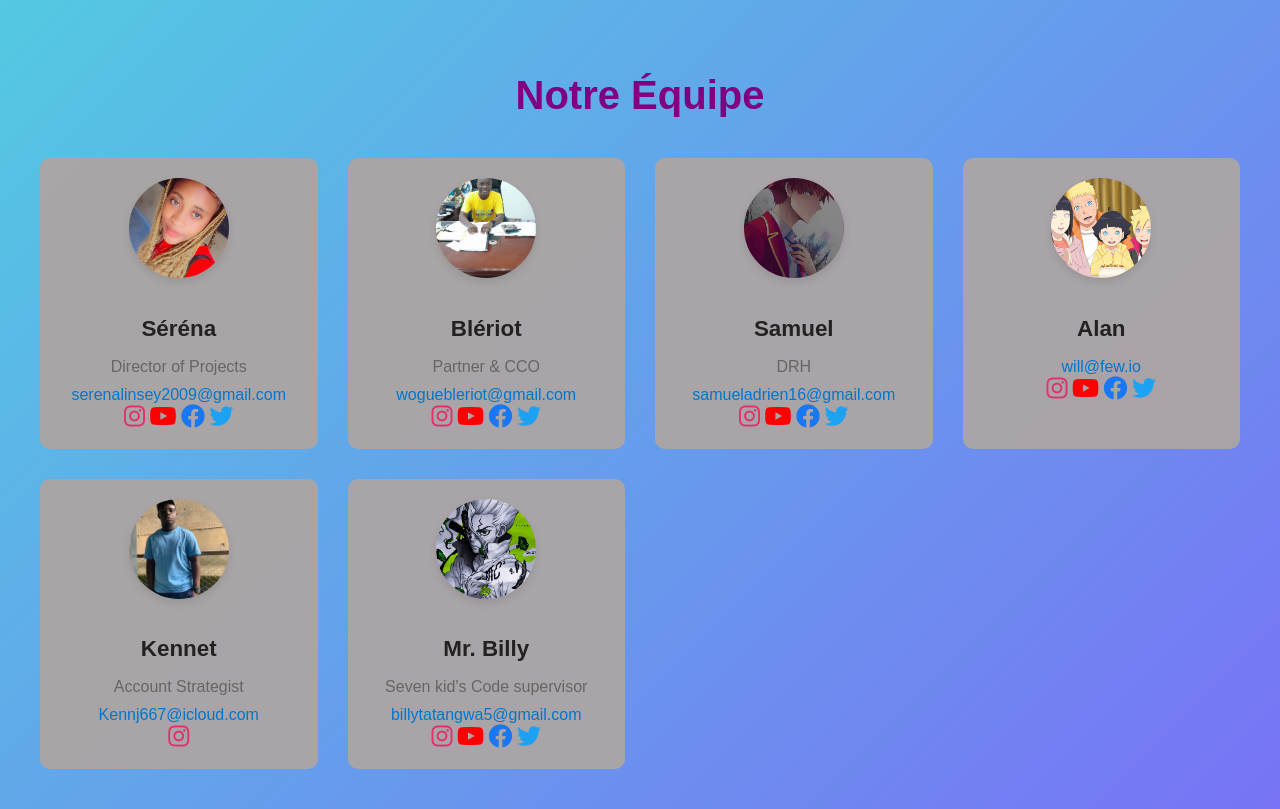
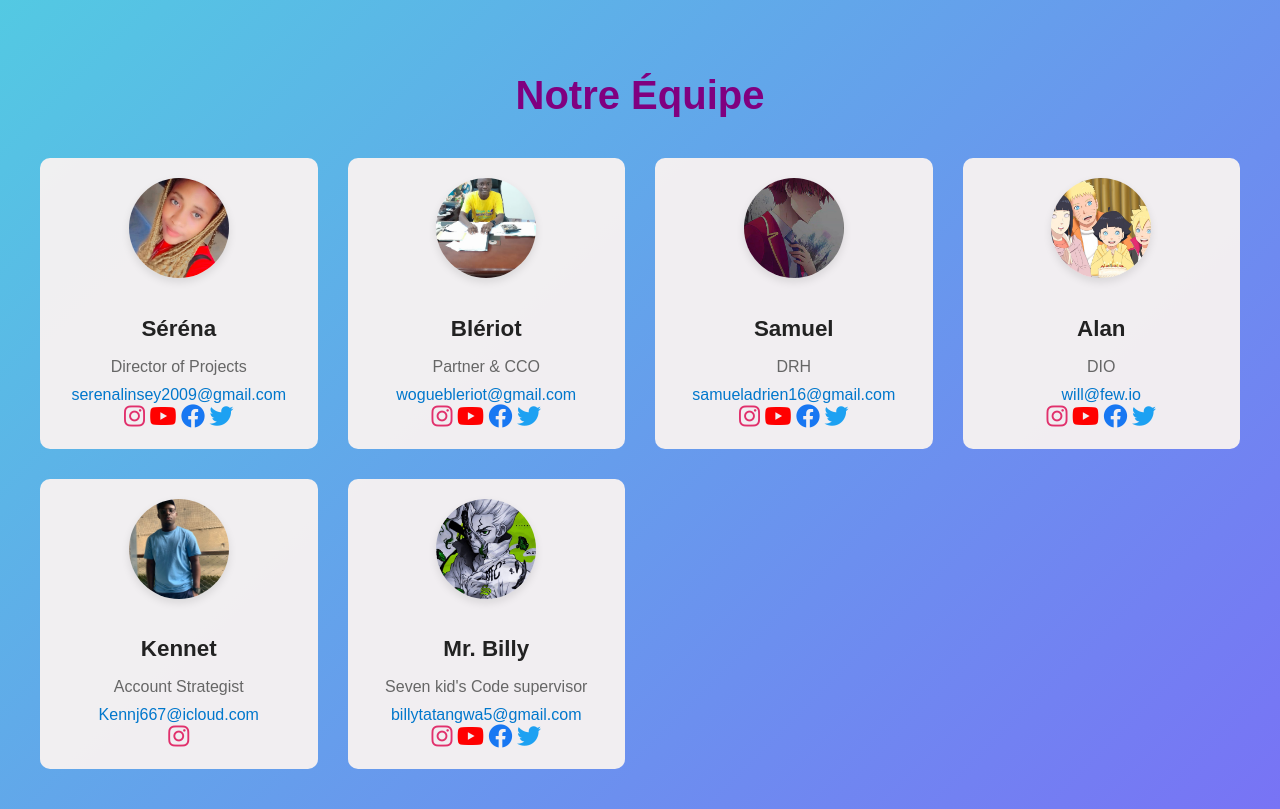
Before and after one commit to Billyngwa/Learning-lab, a website: page pages/about.html in a window 1280 px wide. Drawn offline with Linux system fonts and the light colour scheme.

Commit message:
new and last

```diff
--- a/pages/about.html
+++ b/pages/about.html
@@ -83,7 +83,7 @@
             <div class="team-member">
                 <img src="../images/f05bf986a49b774a7cda8b5870cb707c.jpg" alt="Zack Hill" class="profile-pic" />
                 <h2>Alan</h2>
-                <p></p>
+                <p>DIO</p>
                 <a href="mailto:will@few.io">will@few.io</a>
     <br>
                 <a href="https://www.instagram.com/ton_nom_utilisateur" target="_blank">
--- a/styles/about.css
+++ b/styles/about.css
@@ -26,7 +26,7 @@ h1{
 }
 
 .team-member {
-  background-color: hsla(0, 4%, 66%, 0.959);
+  background-color: hwb(0 95% 3% / 0.959);
   padding: 20px;
   border-radius: 10px;
   transition: transform 0.3s ease;
```
